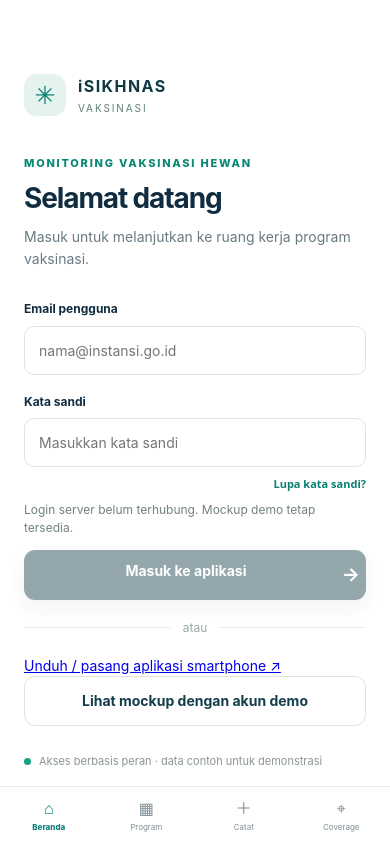
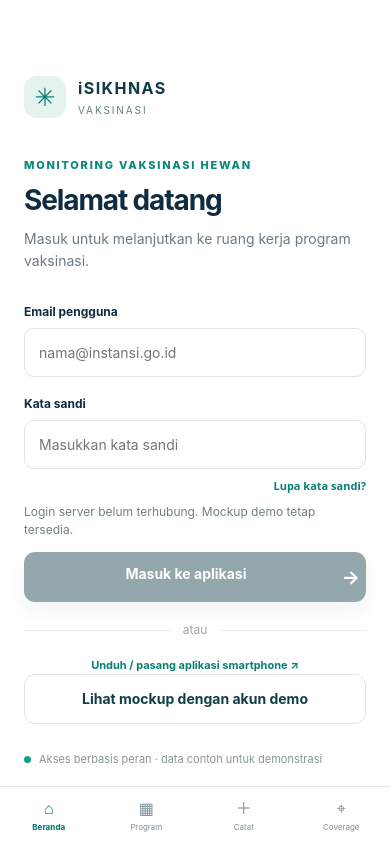
Before and after one commit to ajatikusumah/Aplikasi-Vaksinasi, a plain HTML site: page index.html in a window 390 px wide. Drawn offline with nearby package versions, Linux system fonts and the light colour scheme; no server answers; a script that the page names is missing.

Commit message:
Style smartphone installation link

```diff
--- a/login.css
+++ b/login.css
@@ -15,3 +15,4 @@
 body:not(.authenticated) .app{display:none!important}
 
 .backend-panel{margin-bottom:18px}.backend-form{margin:18px 0}.backend-form h2{margin:0 0 8px}.backend-form>p{color:#73827e;font-size:13px}.form-grid{display:grid;grid-template-columns:repeat(2,minmax(0,1fr));gap:14px;margin:14px 0}.form-grid label{display:grid;gap:7px;font-size:12px;font-weight:700;color:#344a4b}.form-grid input,.form-grid select{height:42px;border:1px solid #dce5e2;border-radius:8px;padding:0 10px;font:inherit;color:#183c43;background:#fff}.backend-form fieldset{border:1px solid #e2eae7;border-radius:10px;padding:12px}.backend-form legend{font-size:12px;font-weight:700}.species-checks{display:flex;flex-wrap:wrap;gap:14px}.species-checks label{font-size:13px}.role-pill{align-self:center;border-radius:99px;background:#e8f4ee;color:#26735c;padding:7px 11px;font-size:11px;font-weight:700}.backend-loading{padding:24px;color:#71817f}.backend-form .form-actions{justify-content:flex-end}@media(max-width:600px){.form-grid{grid-template-columns:1fr}.species-checks{gap:8px 14px}}
+.install-link{display:block;text-align:center;color:#087f72;text-decoration:none;font-size:11px;font-weight:700;margin:13px 0 0}.install-link:hover{text-decoration:underline}
```
